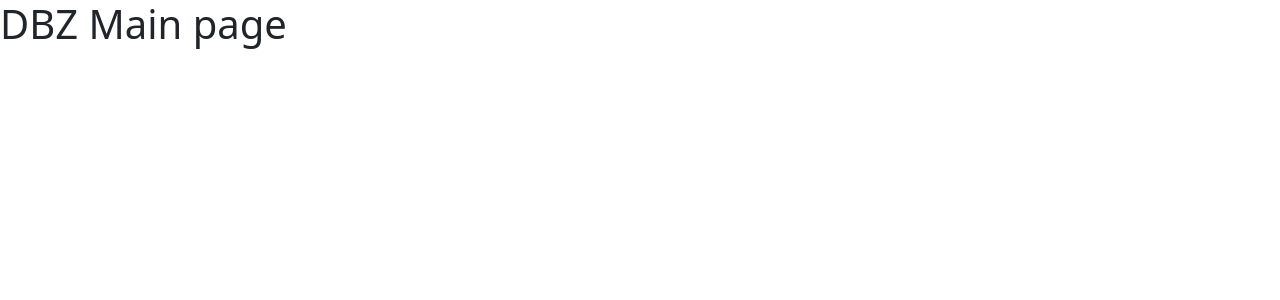
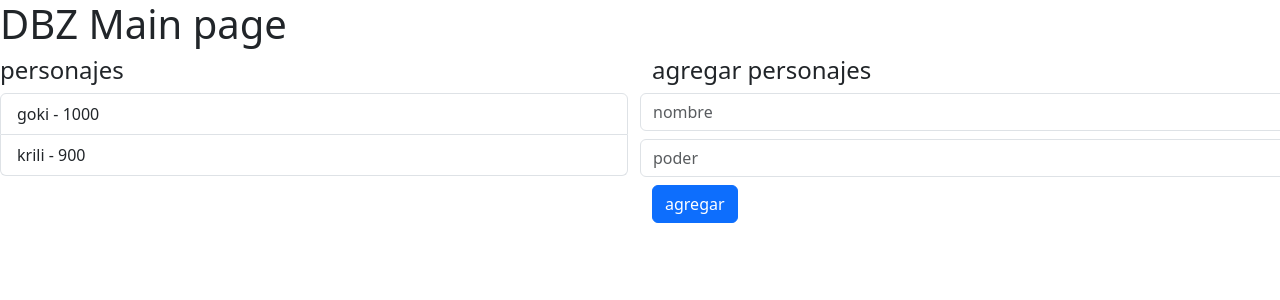
Before and after one commit to joseAL520/proyectDbz, an Angular app: page / in a window 1280 px wide. Shown: the top 300 px of the page. Built offline with nearby package versions, Linux system fonts and the light colour scheme.

Commit message:
creacion de base html

```diff
--- a/src/app/dbz/pages/main-page-component.html
+++ b/src/app/dbz/pages/main-page-component.html
@@ -1 +1,20 @@
 <h1>DBZ Main page</h1>
+
+<div class="row">
+    <div class="col">
+        <h4>personajes</h4>
+        <ul class="list-group">
+            <li class=" list-group-item">goki - 1000</li>
+            <li class=" list-group-item">krili - 900</li>
+        </ul>
+    </div>
+
+    <div class="col">
+        <h4>agregar personajes</h4>
+        <form action="" class="row">
+            <input type="text"   class="form-control mb-2" placeholder="nombre">
+            <input type="number" class="form-control mb-2" placeholder="poder">
+        </form>
+        <button type="submit" class="btn btn-primary">agregar </button>
+    </div>
+</div>
```
